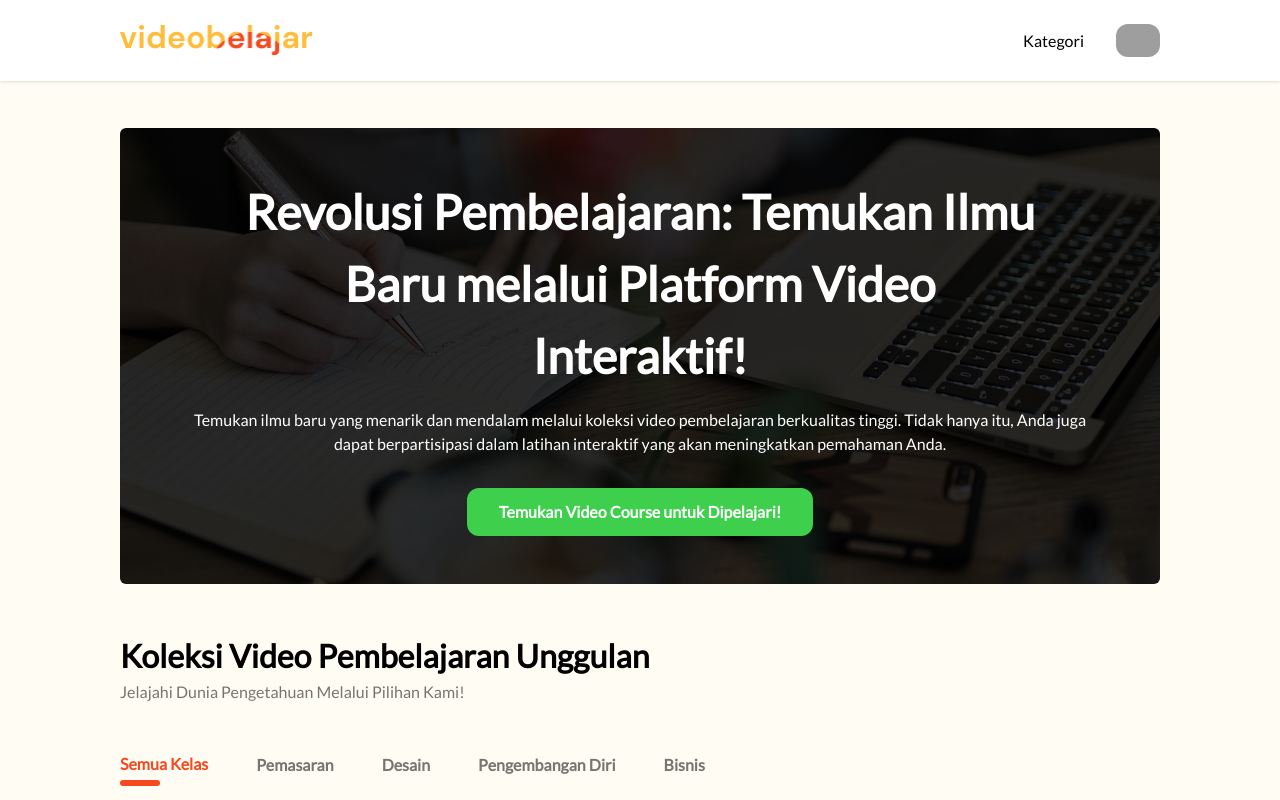
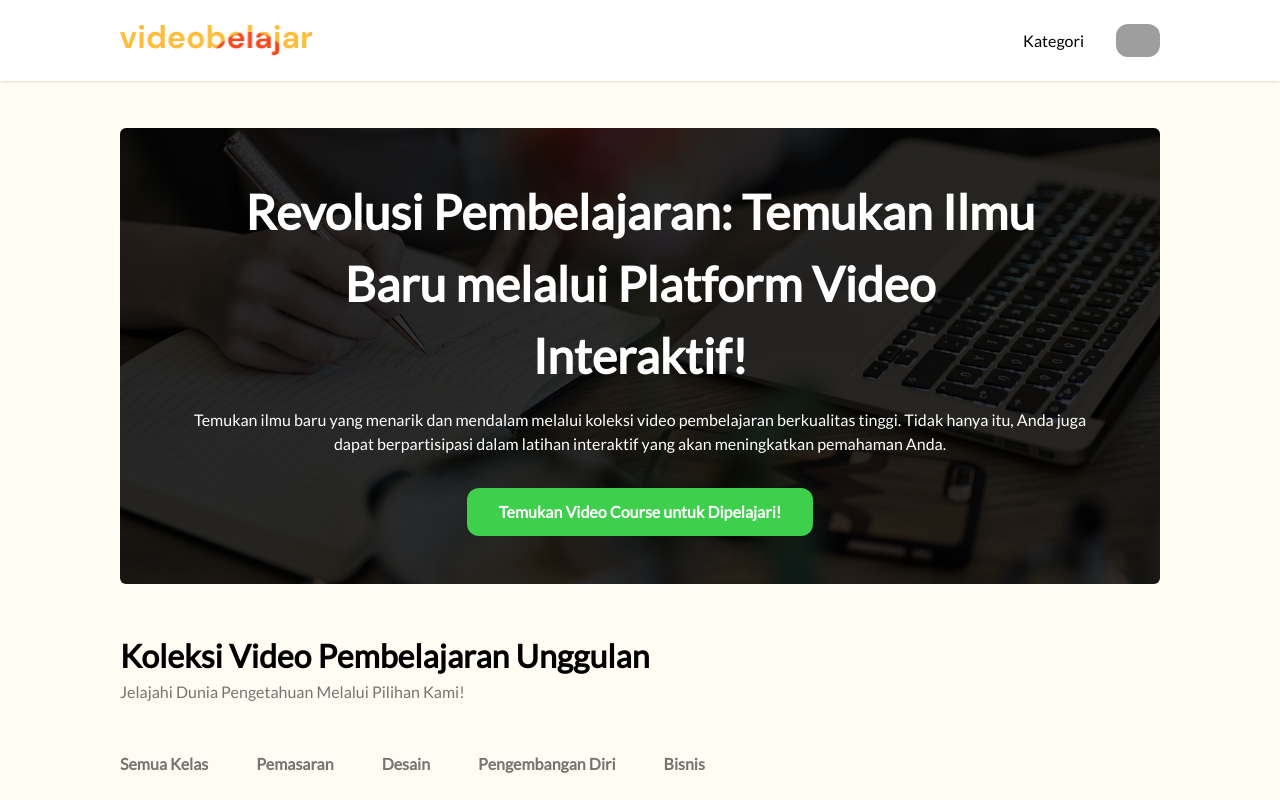
Before and after one commit to rosfandy/videobelajar-react, a React (Vite) app: page / in a window 1280 px wide. Shown: the top 800 px of the page. Built offline with nearby package versions, Linux system fonts and the light colour scheme; grey boxes are pictures that could not be loaded.

Commit message:
update button responsive

```diff
--- a/src/pages/Home.tsx
+++ b/src/pages/Home.tsx
@@ -5,6 +5,23 @@ import { cardItem } from '../cardItem';
 import { MainLayout } from '../layout/Main';
 import '@/index.css'
 export default function Home() {
+    const categoryItem = [
+        {
+            name: 'Semua Kelas',
+        },
+        {
+            name: 'Pemasaran'
+        },
+        {
+            name: 'Desain'
+        },
+        {
+            name: 'Pengembangan Diri'
+        },
+        {
+            name: 'Bisnis'
+        }
+    ]
     return (
         <>
             <MainLayout>
@@ -36,26 +53,12 @@ export default function Home() {
 
                 <div id="category"
                     className="flex items-center lg:gap-x-12 md:gap-x-8 gap-x-12 font-semibold text-[#333333AD] overflow-x-auto">
-                    <div className="class-active category-item cursor-pointer">
-                        <div className="inline-block whitespace-nowrap">Semua Kelas</div>
-                        <div className="bar mt-1 h-1"></div>
-                    </div>
-                    <div className="category-item cursor-pointer">
-                        <div className="">Pemasaran</div>
-                        <div className="bar mt-1 h-1"></div>
-                    </div>
-                    <div className="category-item cursor-pointer">
-                        <div className="">Desain</div>
-                        <div className="bar mt-1 h-1"></div>
-                    </div>
-                    <div className="category-item cursor-pointer">
-                        <div className="inline-block whitespace-nowrap">Pengembangan Diri</div>
-                        <div className="bar mt-1 h-1"></div>
-                    </div>
-                    <div className="category-item cursor-pointer">
-                        <div className="">Bisnis</div>
-                        <div className="bar mt-1 h-1"></div>
-                    </div>
+                    {categoryItem.map((item, index) => (
+                        <div key={index} className="category-item cursor-pointer">
+                            <div className="">{item.name}</div>
+                            <div className="bar mt-1 h-1"></div>
+                        </div>
+                    ))}
                 </div>
 
                 <div id="card-section" className="flex flex-wrap lg:gap-y-8 gap-y-4 justify-center gap-x-10 mt-4">
```
